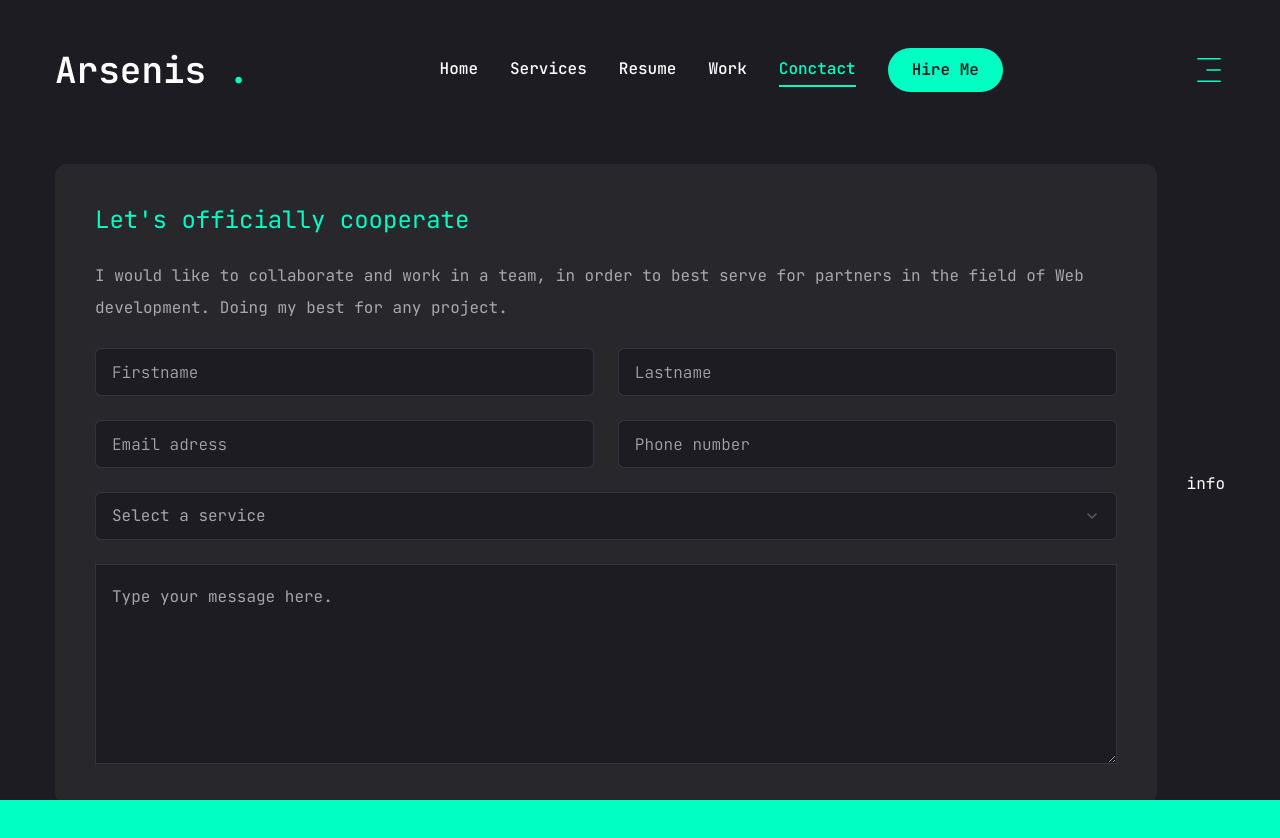
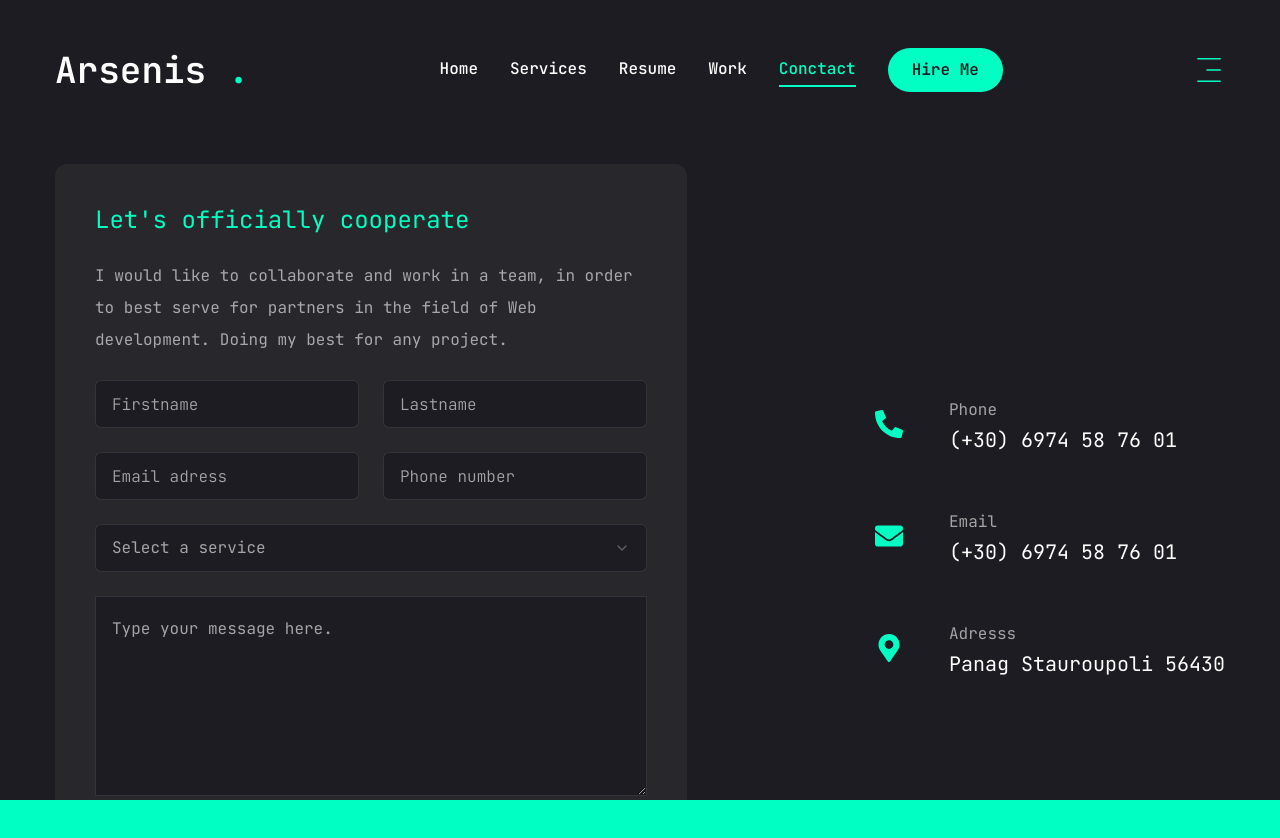
Before and after one commit to DevNou/Portfolio-Website, a Next.js app: page /contact in a window 1280 px wide. Shown: the top 838 px of the page. Built offline with nearby package versions, Linux system fonts and the light colour scheme.

Commit message:
contantPage

```diff
--- a/app/contact/page.jsx
+++ b/app/contact/page.jsx
@@ -14,7 +14,8 @@ import {
   SelectValue,
 } from "@/components/ui/select";
 
-import { FaPhoneAlt, FaEnvolope, FaMapMarketAlt } from "react-icons/fa";
+import { FaPhoneAlt, FaEnvelope, FaMapMarkerAlt } from 'react-icons/fa';
+
 
 const info = [
   {
@@ -23,12 +24,12 @@ const info = [
     description: "(+30) 6974 58 76 01",
   },
   {
-    icon: <FaEnvolope />,
+    icon: <FaEnvelope />,
     title: 'Email',
     description: "(+30) 6974 58 76 01",
   },
   {
-    icon: <FaMapMarketAlt />,
+    icon: <FaMapMarkerAlt />,
     title: 'Adresss',
     description: "Panag Stauroupoli 56430",
   },
@@ -45,12 +46,11 @@ const Contact = () => {
         transition: { delay: 2.4, duration: 0.4, ease: "easeIn" },
       }}
       className='py-6'
-
     >
       <div className="container mx-auto">
         <div className="flex flex-col xl:flex-row gap-[30px]">
           {/* {form} */}
-          <div className="xl:h-[54%] order-2 xl:order-none">
+          <div className="xl:w-[54%] order-2 xl:order-none">
             <form className="flex flex-col gap-6 p-10 bg-[#27272c] rounded-xl">
               <h3 className="text-2xl text-accent">Let's officially cooperate</h3>
               <p className="text-white/60 ">
@@ -79,14 +79,33 @@ const Contact = () => {
                   </SelectContent>
               </Select>
               {/* {text area} */}
-              <Textarea className="h-[200px]" placeholder="Type your message here."/>
-
+              <Textarea className="h-[200px]" placeholder="Type your message here."
+              />
+              <Button size="md" className="max-w-40">
+                Send message
+              </Button>
             </form>
           </div>
           {/* info */}
           <div className="flex-1 flex items-center xl:justify-end order-1
           xl:order-none mb-8 xl:mb-0">
-            info
+            <ul className='flex flex-col gap-10'>
+              {info.map((item,index) =>{
+                return (
+                <li key={index} className="flex items-center gap-6">
+                  <div className='w-[52px] h-[52px] xl:w-[72px] xl:h-[72px] bg-
+                  [#27272c] text-accent rounded-md flex items-center
+                  justify-center'>
+                    <div className='text-[28px]'>{item.icon}</div>
+                  </div>
+                  <div className='flex-1'>
+                    <p className='text-white/60'>{item.title}</p>
+                    <h3 className='text-xl'>{item.description}</h3>
+                  </div>
+                </li>
+                );
+              })}
+            </ul>
           </div>
         </div>
       </div>
--- a/app/resume/page.jsx
+++ b/app/resume/page.jsx
@@ -11,6 +11,7 @@ import {
 } from "react-icons/fa";
 
 import {
+  SiNextdotjs,
   SiTailwindcss,
 } from "react-icons/si";
 
@@ -129,7 +130,7 @@ const skills = {
       name: "react.js",
     },
     {
-      icon: <SiNextdotjs />,
+      icon: <SiNextdotjs/>,
       name: "next.js",
     },
     {
```
